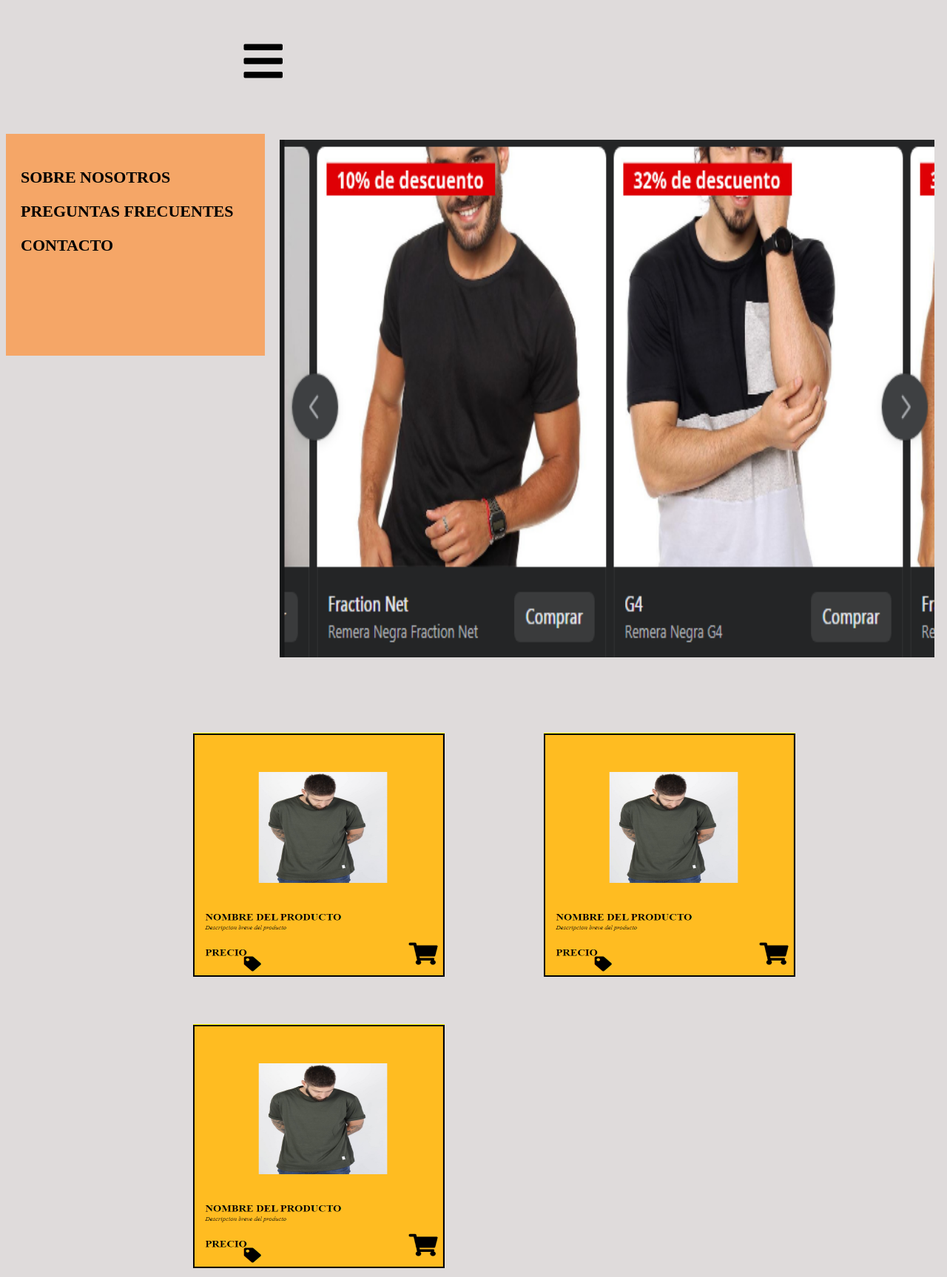
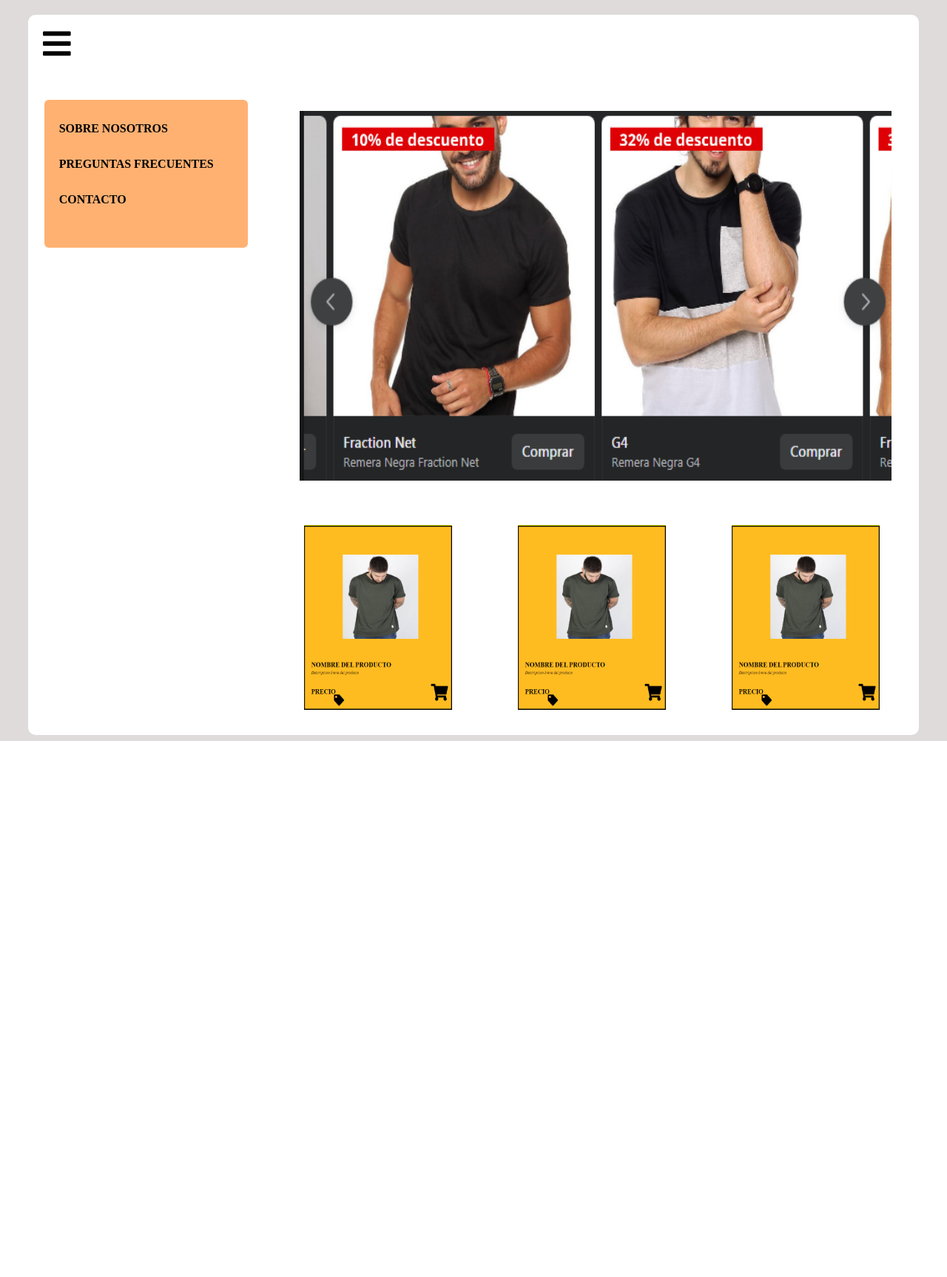
Before and after one commit to pablolujambio/grupo_10_3prendero, a Node server app: page /home in a window 1280 px wide. Shown: the part 158-1885 px from the top of the page at 74% size. After the commit the page ends 1160 px from the top, so only its background shows below. Run offline with Node 20, Linux system fonts and the light colour scheme.

Commit message:
cambios index y css

```diff
--- a/public/css/home.css
+++ b/public/css/home.css
@@ -46,15 +46,6 @@
     padding-left: 20px;
     padding-right: 40px;
     padding-bottom: 10px;
-}
-
-
-img.centro{
-    left: 20px;
-    width: 70%;
-    position: relative;
-    height: 700px;
-    top: 100px;
 }
 
 header ul{
@@ -131,53 +122,66 @@
     left: 93%;
 }
 
-
-body .menu button[type="submit"] {
-    font-size: 60px;
+/*--------------------------------------------------------------------------
+DISEÑO HOME
+ ----------------------------------------------------------------------------*/
+body .contenedor button[type="submit"] {
+    font-size: 43px;
     border: none;
     background: none;
     position: relative;
-    left:20px;
-    top: 30px;
+    /* left: -178px; */
+    right: 10px;
+    bottom: 475px;
+
 }
 
 .caja{
       background-color: rgba(255, 145, 55, 0.7);
     display: inline-block;
     position: relative;
-   width: 350px;
-   height: 300px;
-   bottom: 450px
+    width: 275px;
+    height: 200px;
+    border-radius: 6px;
+    bottom: 275px;
+    right: 50px;
     }
 
     .caja ul li a{
         text-decoration: none;
         color: black;
-        font-size: 22px;
+        font-size: 16px;
         font-weight: bold;
     }
 
     .caja ul li{
-        margin-top: 20px;
-        list-style:none;
+        margin-top: 30px;
+        list-style: none;
     }
 
     .caja ul{
-        padding-top: 10px;
-        padding-bottom: 60px;
+      /* padding-top: 0px; */
+      padding-bottom: 15px;
       padding-left: 20px;
       padding-right: 30px;
     }
 
+img.centro{
+    left: 20px;
+    width: 70%;
+    position: relative;
+    height: 500px;
+    top: 100px;
+}
+
     .imabajo img{
-        width: 340px;
-        height: 330px;
+       width: 200px;
+        height: 250px;
        display: inline-block;
-        margin-right: 130px;
-        margin-top: 60px;
+        margin-top: 100px;
+        left: 30%;
         position: relative;
-
-    left: 20%;
+        margin-right: 85px;
     }
 
  /*--------------------------------------------------------------------------
--- a/views/index.html
+++ b/views/index.html
@@ -30,10 +30,9 @@
     </div>
     </header>
 
+   <div class="contenedor">
+          <button type="submit"><i class="fas fa-bars"></i></button>
 
-    <div class="menu">
-        <button type="submit"><i class="fas fa-bars"></i></button>
-    </div>
 
     <div class="caja">
         <ul>
@@ -50,5 +49,6 @@
         <img src="imagenes/detalleproducto.png" alt="imagenes">
 
     </div>
+</div>
 </body>
 </html>
```
Lines whose indentation alone changed are shown as unchanged.
